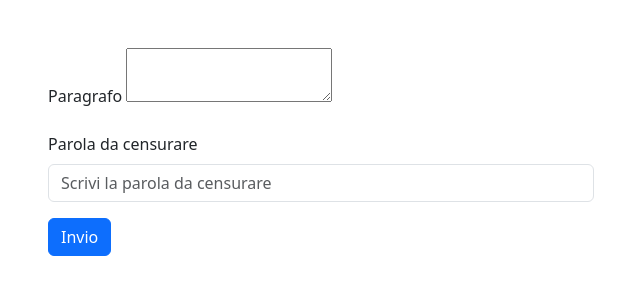
After one commit to davide-piarulli/php-badwords, a PHP site: page /form-post.html in a window 1280 px wide. The commit adds this page. Shown: the top 300 px of the page, without its empty margins (34-674 px from the left). Run offline with PHP 8.4, Linux system fonts and the light colour scheme.

Commit message:
[add] pagina form

```diff
--- /dev/null
+++ b/form-post.html
@@ -0,0 +1,47 @@
+<!DOCTYPE html>
+<html lang="en">
+  <head>
+    <meta charset="UTF-8" />
+    <meta name="viewport" content="width=device-width, initial-scale=1.0" />
+    <link
+      href="https://cdn.jsdelivr.net/npm/bootstrap@5.3.3/dist/css/bootstrap.min.css"
+      rel="stylesheet"
+      integrity="sha384-QWTKZyjpPEjISv5WaRU9OFeRpok6YctnYmDr5pNlyT2bRjXh0JMhjY6hW+ALEwIH"
+      crossorigin="anonymous"
+    />
+    <script
+      src="https://cdn.jsdelivr.net/npm/bootstrap@5.3.3/dist/js/bootstrap.bundle.min.js"
+      integrity="sha384-YvpcrYf0tY3lHB60NNkmXc5s9fDVZLESaAA55NDzOxhy9GkcIdslK1eN7N6jIeHz"
+      crossorigin="anonymous"
+    ></script>
+    <title>Form GET</title>
+  </head>
+  <body>
+    <div class="container my-5">
+      <div class="row">
+        <div class="col-6">
+          <form action="pagina-atterraggio-form.php" method="POST">
+            <div class="mb-3">
+              <label class="form-label" placeholder="Scrivi qui"
+                >Paragrafo</label
+              >
+              <textarea name="paragrafo"></textarea>
+            </div>
+
+            <div class="mb-3">
+              <label class="form-label">Parola da censurare</label>
+              <input
+                type="text"
+                class="form-control"
+                name="parola"
+                placeholder="Scrivi la parola da censurare"
+              />
+            </div>
+
+            <button type="submit" class="btn btn-primary">Invio</button>
+          </form>
+        </div>
+      </div>
+    </div>
+  </body>
+</html>
```
Also changed, not shown: index.php (+11 -1 lines), pagina-atterraggio-form.php (added, +25 -0 lines).
